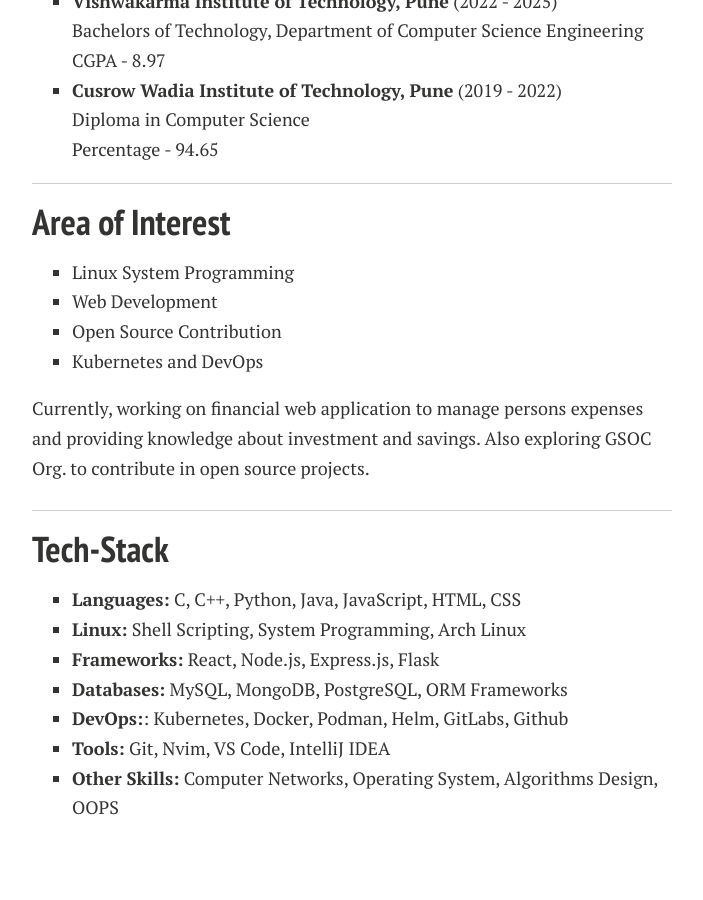
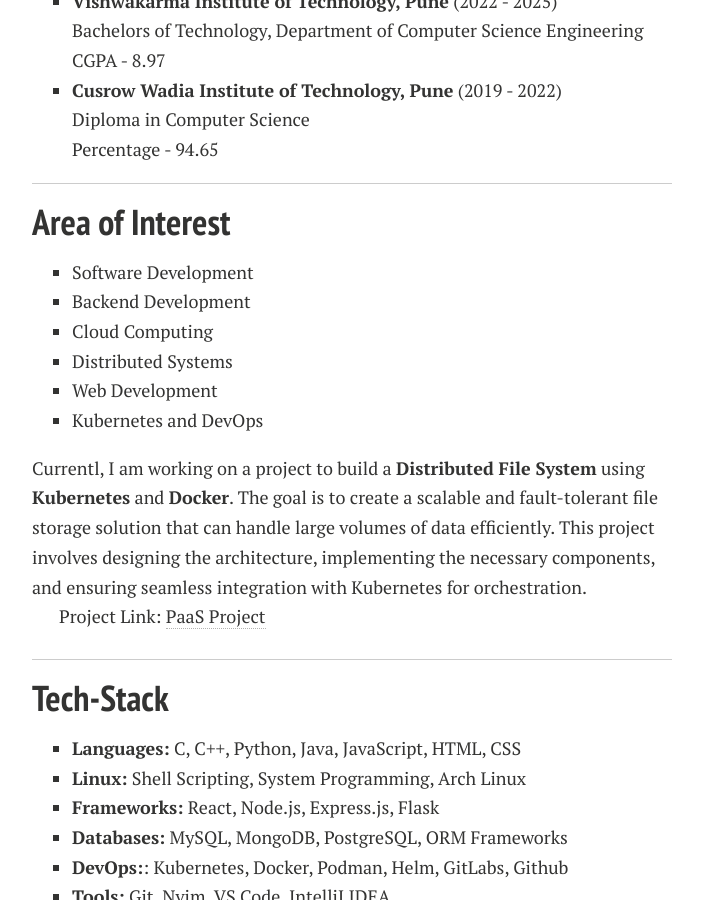
Before and after one commit to bashlogs/bashlogs.github.io, a Jekyll site: the page built from index.md, in a window 1280 px wide and 900 px high, scrolled down 1168 px. Shown: the whole window, without its empty margins (288-991 px from the left). Built offline with Jekyll 4.4.1, drawn with Linux system fonts in a browser that asks for light colours; nearby versions of some CDN libraries; comment, search, counter and statistics services are not loaded; a style sheet for code colours, icons or effects is not loaded; before the commit the page ends 2045 px from its top, so only the background shows below that; some of the changed text lies outside the part shown.

Commit message:
Updated Profile

```diff
--- a/index.md
+++ b/index.md
@@ -17,13 +17,13 @@ If you are interested in any aspect of me, I am always open to discussions and c
 ## Experience
 
 ### Associate Software Engineer Intern
-**IDeaS Revenue Solutions | Baner, Pune (Jan 2025 - June 2025)** <br>
-- Worked on on-prem/aws server-to-server communication to design custom metrics for monitoring and observability.<br>
-- Automated the storage scaling process of database servers using lambda function triggered by threshold-based alerts.<br>
-- Improved downtime handling functionality to support 24x7 operations and designed a system to mute alerts from ECS clusters, EC2 instances, and on-prem servers concurrently.<br>
-- Designed a website to showcase new Datadog courses, helping new employees learn about monitoring and alerting.<br>
-- Performed index stats analysis on database servers to help developers optimize queries and enhance performance.<br>
-- Skills Acquired - AWS, Boto3, On-prem server, Shell Scripting, CI/CD, Python, Bootstrap
+IDeaS Revenue Solutions, Baner, Pune (Jan 2025 - June 2025) <br>
+  - Worked on on-prem/aws server-to-server communication to design custom metrics for monitoring and observability.<br>
+  - Automated the storage scaling process of database servers using lambda function triggered by threshold-based alerts.<br>
+  - Improved downtime handling functionality to support 24x7 operations and designed a system to mute alerts from ECS clusters, EC2 instances, and on-prem servers concurrently.<br>
+  - Designed a website to showcase new Datadog courses, helping new employees learn about monitoring and alerting.<br>
+  - Performed index stats analysis on database servers to help developers optimize queries and enhance performance.<br>
+  - Skills Acquired - AWS, Boto3, On-prem server, Shell Scripting, CI/CD, Python, Bootstrap
 
 ---
 
@@ -40,12 +40,16 @@ If you are interested in any aspect of me, I am always open to discussions and c
 
 ## Area of Interest
 
-- Linux System Programming
+- Software Development
+- Backend Development
+- Cloud Computing
+- Distributed Systems
 - Web Development
-- Open Source Contribution
 - Kubernetes and DevOps
 
-Currently, working on financial web application to manage persons expenses and providing knowledge about investment and savings. Also exploring GSOC Org. to contribute in open source projects.
+Currentl, I am working on a project to build a **Distributed File System** using **Kubernetes** and **Docker**. The goal is to create a scalable and fault-tolerant file storage solution that can handle large volumes of data efficiently. This project involves designing the architecture, implementing the necessary components, and ensuring seamless integration with Kubernetes for orchestration.
+
+Project Link: [PaaS Project](https://github.com/bashlogs/PaaS-Project)
 
 ---
 
```
Also changed, not shown: 2 other files.
